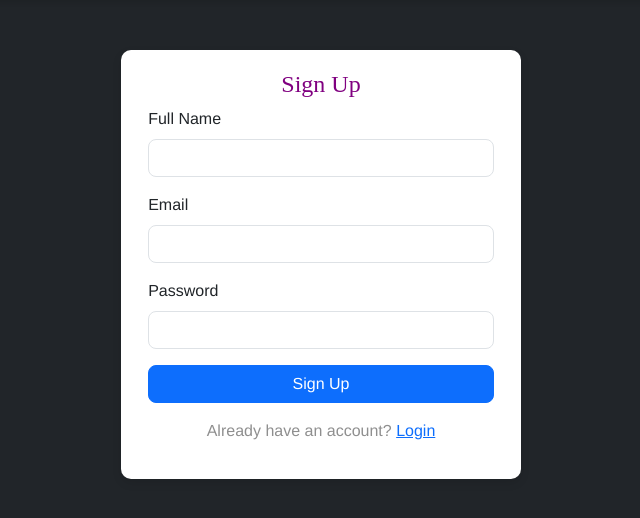
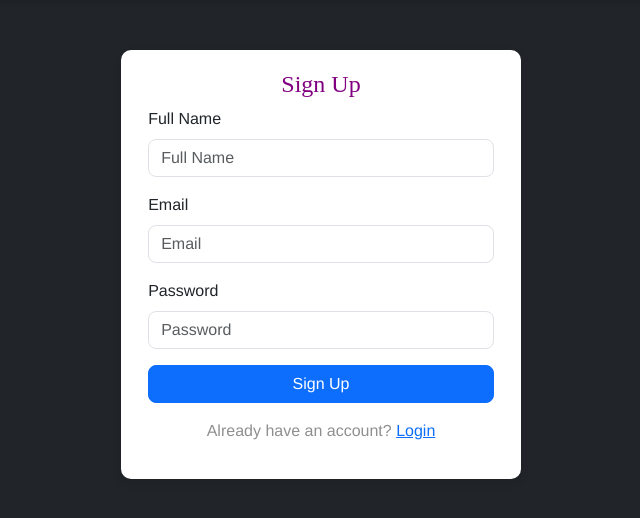
Before and after one commit to priyanshugupta-dev/freelancerhub, a Flask app: page /sign in a window 1280 px wide. Shown: the part 70-588 px from the top of the page, without its empty margins (319-959 px from the left). Run offline with Flask 3, Linux system fonts and the light colour scheme.

Commit message:
updated css

```diff
--- a/templates/login.html
+++ b/templates/login.html
@@ -48,11 +48,11 @@
             <form id="loginForm">
                 <div class="mb-3">
                     <label for="email" class="form-label">Email</label>
-                    <input type="email" class="form-control" id="email" required>
+                    <input type="email" class="form-control" id="email" placeholder="Email" required>
                 </div>
                 <div class="mb-3">
                     <label for="password" class="form-label">Password</label>
-                    <input type="password" class="form-control" id="password" required>
+                    <input type="password" class="form-control" id="password" placeholder="Password" required>
                 </div>
                 <button type="submit" class="btn btn-primary">Login</button>
             </form>
--- a/templates/signup.html
+++ b/templates/signup.html
@@ -48,15 +48,15 @@
             <form id="signupForm">
                 <div class="mb-3">
                     <label for="name" class="form-label">Full Name</label>
-                    <input type="text" class="form-control" id="name" required>
+                    <input type="text" class="form-control" id="name" placeholder="Full Name" required>
                 </div>
                 <div class="mb-3">
                     <label for="email" class="form-label">Email</label>
-                    <input type="email" class="form-control" id="email" required>
+                    <input type="email" class="form-control" id="email" placeholder="Email" required>
                 </div>
                 <div class="mb-3">
                     <label for="password" class="form-label">Password</label>
-                    <input type="password" class="form-control" id="password" required>
+                    <input type="password" class="form-control" id="password" placeholder="Password" required>
                 </div>
                 <button type="submit" class="btn btn-primary">Sign Up</button>
             </form>
```
